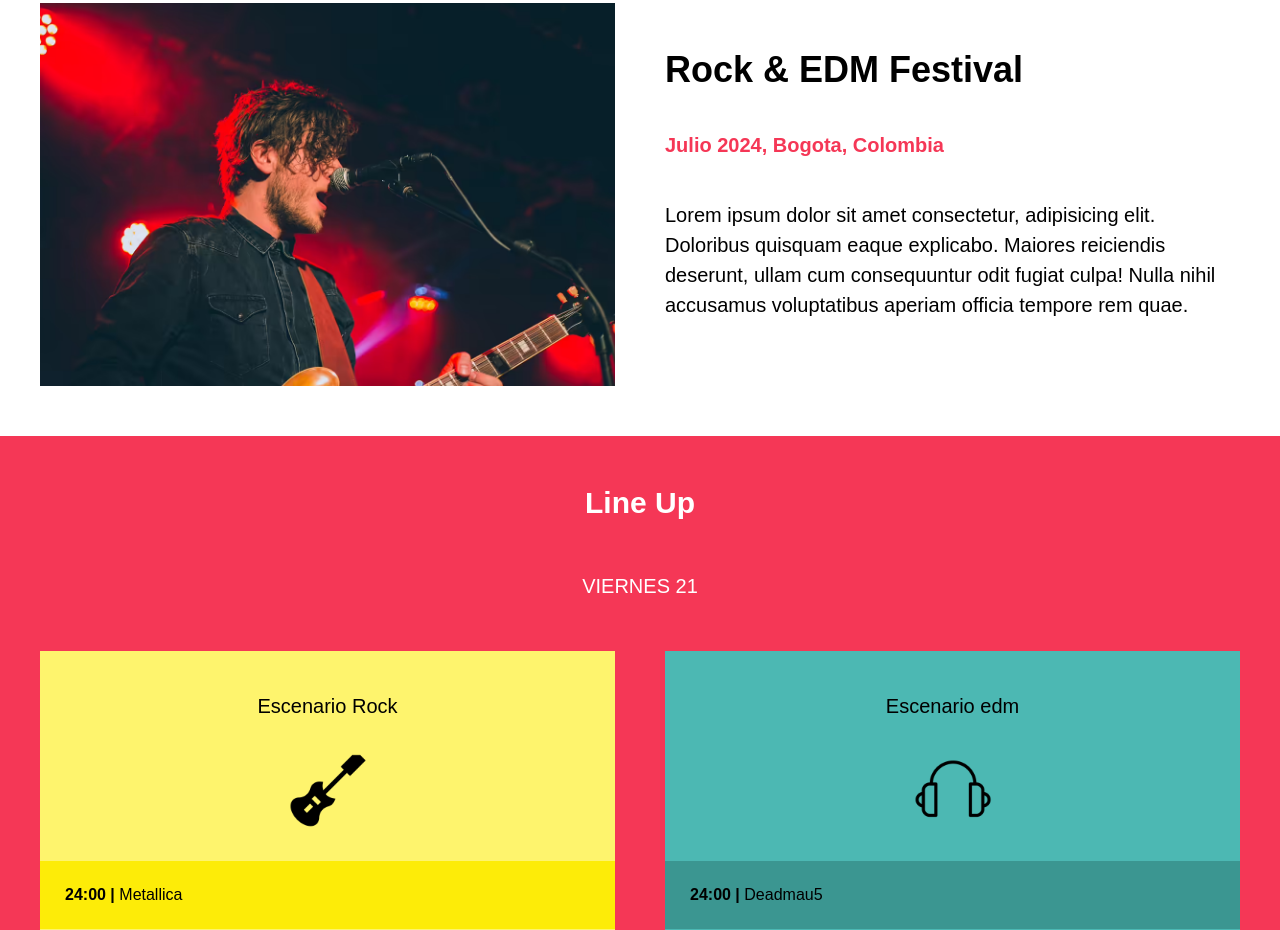
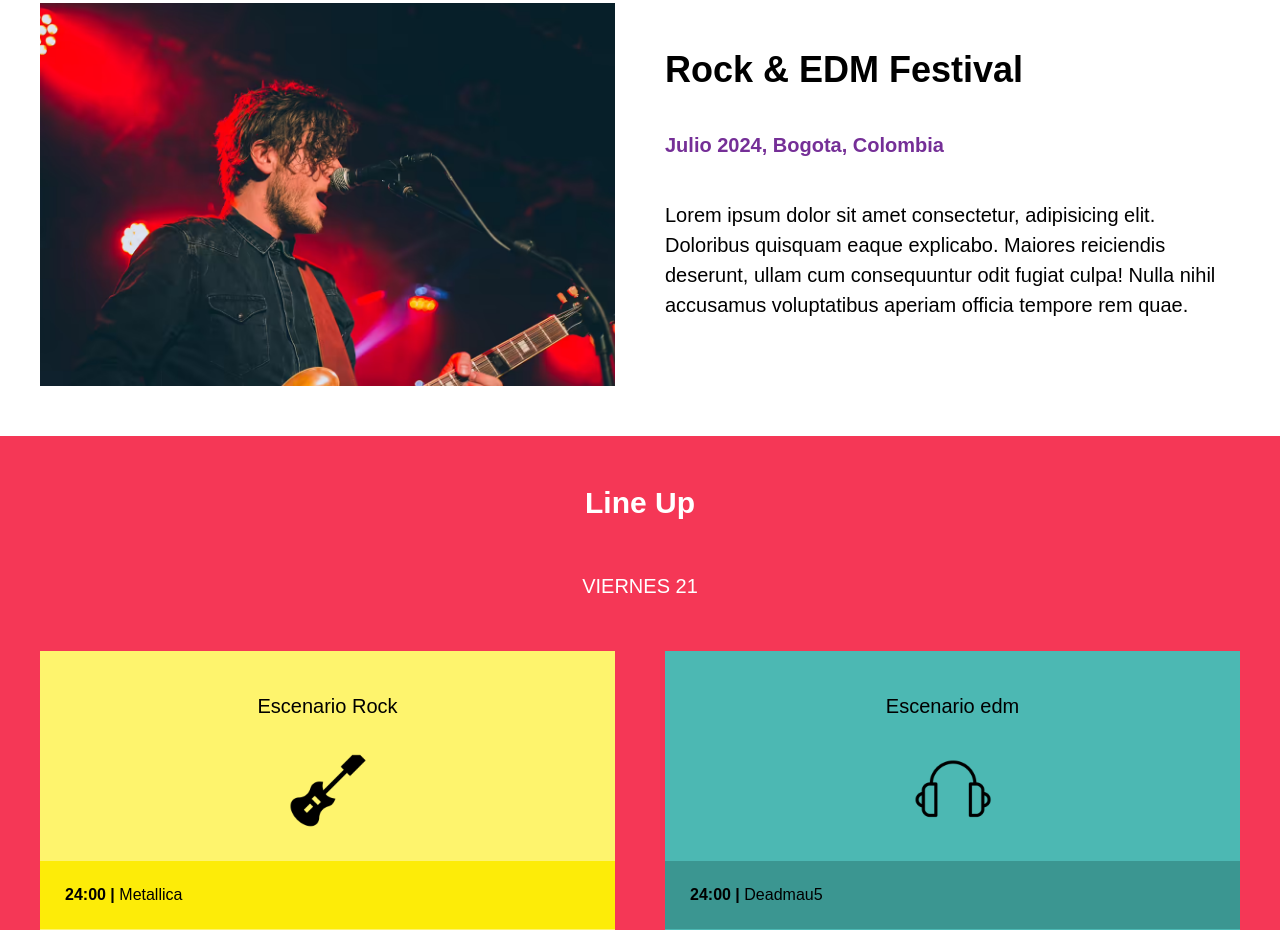
Before and after one commit to NicolasNinoTorres/FestivalDeMusica, a website: page proyectos_terminados/FestivalMusica_terminado/index.html in a window 1280 px wide. Shown: the part 773-1703 px from the top of the page. Drawn offline with nearby package versions, Linux system fonts and the light colour scheme; files that its build step writes are made by us from their sources.

Commit message:
Primer cambio

```diff
--- a/proyectos_terminados/FestivalMusica_terminado/src/scss/layout/_festival.scss
+++ b/proyectos_terminados/FestivalMusica_terminado/src/scss/layout/_festival.scss
@@ -20,7 +20,7 @@
         margin-bottom: 2rem;
     }
     .fecha{
-        color: v.$rosa;
+        color: v.$morado;
         font-weight: 700;
     }
 }
```
